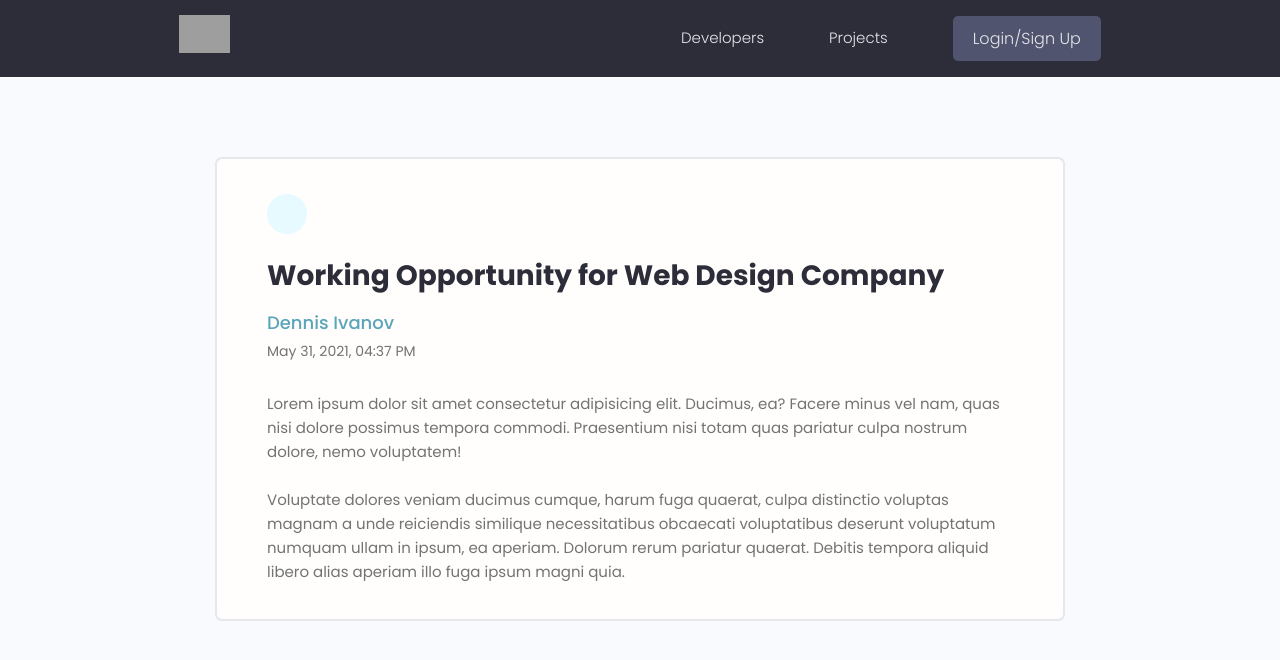
After one commit to 87saswat/devclientsearch, a Django app: page /message/ in a window 1280 px wide. The commit adds this page. Shown: the top 660 px of the page. Run offline with Django 4.2, Linux system fonts and the light colour scheme; some libraries are stand-ins or nearby versions; grey boxes are pictures that could not be loaded.

Commit message:
message func-2

```diff
--- a/users/templates/users/inbox.html
+++ b/users/templates/users/inbox.html
@@ -18,7 +18,7 @@
         <li class="message ">
         {% endif %}
 
-          <a href="message.html">
+          <a href="{% url 'message' %}">
             <span class="message__author">{{message.name}}</span>
             <span class="message__subject">{{message.subject}}</span>
             <span class="message__date">{{message.created}}</span>
--- /dev/null
+++ b/users/templates/users/message.html
@@ -0,0 +1,27 @@
+{% extends 'main.html' %}
+{% load static %}
+
+
+ {% block content %}
+
+  <!-- Main Section -->
+  <main class="messagePage my-xl">
+    <div class="content-box">
+      <div class="message">
+        <a class="backButton" href="inbox.html"><i class="im im-angle-left"></i></a>
+        <h2 class="message__subject">Working Opportunity for Web Design Company</h4>
+          <a href="profile.html" class="message__author">Dennis Ivanov</a>
+          <p class="message__date">May 31, 2021, 04:37 PM</p>
+          <div class="message__body">
+            Lorem ipsum dolor sit amet consectetur adipisicing elit. Ducimus, ea? Facere minus vel nam, quas nisi dolore
+            possimus tempora commodi. Praesentium nisi totam quas pariatur culpa nostrum dolore, nemo voluptatem!
+            <br /><br />
+            Voluptate dolores veniam ducimus cumque, harum fuga quaerat, culpa distinctio voluptas magnam a unde
+            reiciendis similique necessitatibus obcaecati voluptatibus deserunt voluptatum numquam ullam in ipsum, ea
+            aperiam. Dolorum rerum pariatur quaerat. Debitis tempora aliquid libero alias aperiam illo fuga ipsum magni
+            quia.
+          </div>
+      </div>
+    </div>
+  </main>
+  {% endblock %}
--- a/users/urls.py
+++ b/users/urls.py
@@ -19,5 +19,7 @@ urlpatterns = [
     path('update-skill/<str:pk>', views.updateSkill, name='update-skill'),
     path('delete-skill/<str:pk>', views.deleteSkill, name='delete-skill'),
 
-    path('inbox/', views.inbox, name='inbox')
+    path('inbox/', views.inbox, name='inbox'),
+    path('message/', views.viewMessage, name='message'),
+
 ]
--- a/users/views.py
+++ b/users/views.py
@@ -166,3 +166,8 @@ def inbox(request):
     unreadCount = messageRequests.filter(is_read=False).count()
     context = {'messageRequests': messageRequests, 'unreadCount': unreadCount}
     return render(request, 'users/inbox.html', context)
+
+
+def viewMessage(request):
+    context = {}
+    return render(request, 'users/message.html', context)
```
Also changed, not shown: 3 other files.
